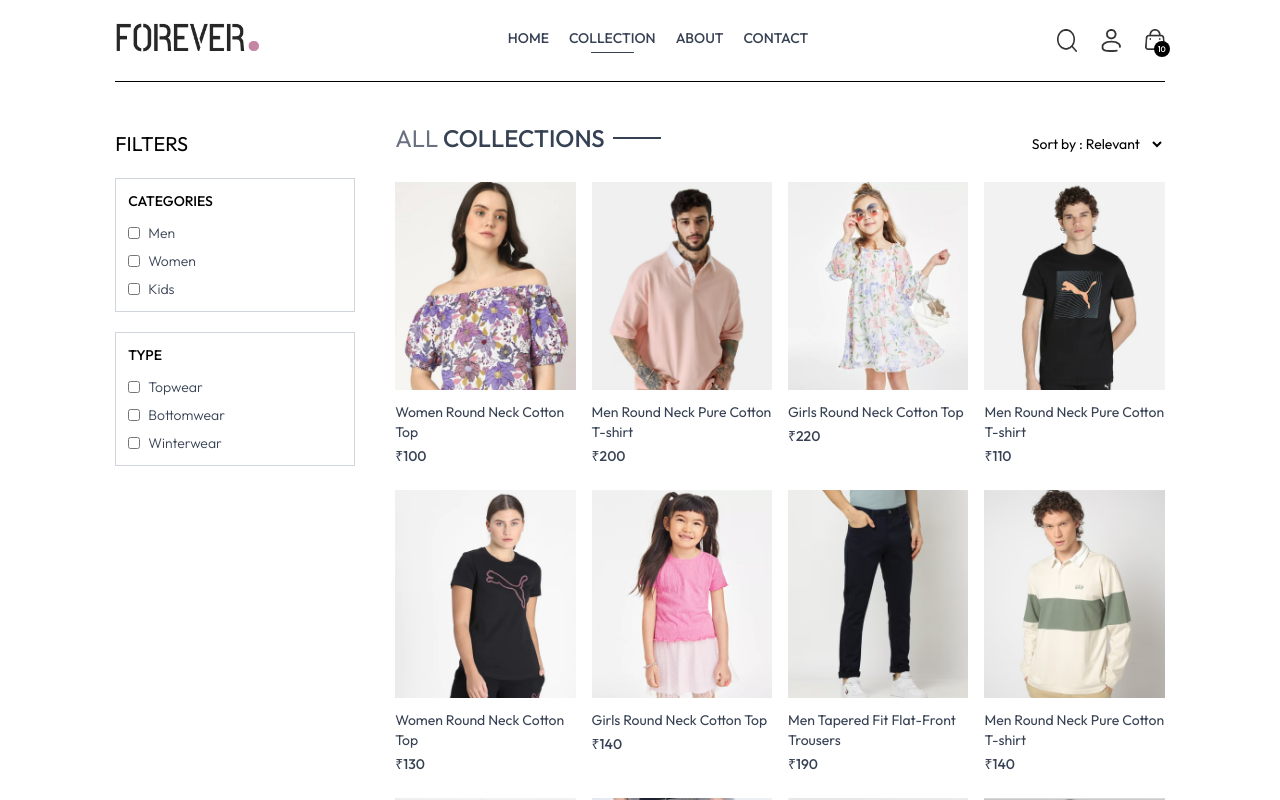
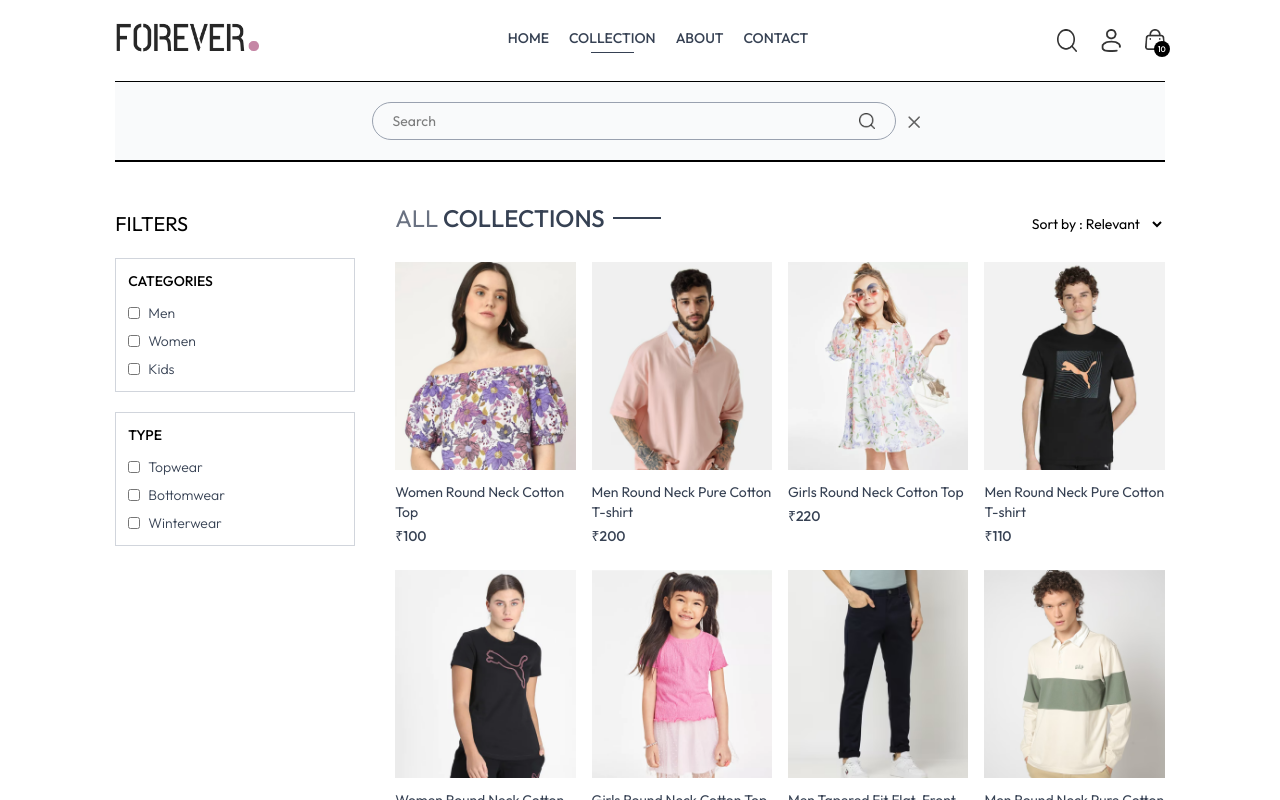
Before and after one commit to Abhishek-roy-221/forver_site, a React (Vite) app: page /collection in a window 1280 px wide. Both pictures are taken after a click on the picture 1066 px from the left and 40 px from the top of the page. Shown: the top 800 px of the page. Built offline with nearby package versions, Linux system fonts and the light colour scheme.

Commit message:
searchbar and changes in collection

```diff
--- a/src/App.jsx
+++ b/src/App.jsx
@@ -11,12 +11,14 @@
 import Order from './pages/Order'
 import Navbar from './components/Navbar.jsx'
 import Footer from './components/Footer.jsx'
+import SearchBar from './components/SearchBar.jsx'
 
 
 const App = () => {
   return (
     <div className='px-4 sm:px-[5vw] md:px-[7vw] lg:px-[9vw]'>
       <Navbar/>
+      <SearchBar/>
       <Routes>
        <Route path='/' element={<Home/>}/>
        <Route path='/collection' element={<Collection/>} />
--- a/src/components/Navbar.jsx
+++ b/src/components/Navbar.jsx
@@ -1,9 +1,11 @@
-import React, { useState } from 'react'
+import React, { useContext, useState } from 'react'
 import { assets } from '../assets/assets'
 import { Link, NavLink } from 'react-router-dom'
+import { ShopContext } from '../context/ShopConetxt';
 
 const Navbar = () => {
 const [visible,setVisible]= useState(false);
+const {setShowSearch}= useContext(ShopContext);
 
     return (
         <div className='flex items-center justify-between py-5 font-medium'>
@@ -34,7 +36,7 @@
             </ul>
 
             <div className='flex items-cemter gap-6'>
-                <img src={assets.search_icon} className='w-5 cursor-pointer' alt="" />
+                <img onClick={()=>setShowSearch(true)} src={assets.search_icon} className='w-5 cursor-pointer' alt="" />
 
                 <div className='group relative'>
                     <img className='w-5 cursor-pointer' src={assets.profile_icon} alt="" />
--- /dev/null
+++ b/src/components/SearchBar.jsx
@@ -0,0 +1,31 @@
+import React, { useContext, useEffect, useState } from 'react'
+import { assets } from '../assets/assets';
+import { ShopContext } from '../context/ShopConetxt';
+import { useLocation } from 'react-router-dom';
+
+const SearchBar = () => {
+  const { search, setSearch, showSearch, setShowSearch } = useContext(ShopContext);
+  const [visible,setVisible]= useState(false)
+  const location = useLocation();
+
+  useEffect(()=>{
+    if(location.pathname.includes('collection')){
+        setVisible(true);
+    }
+        else{
+            setVisible(false);
+        }
+    },[location])
+
+  return showSearch  && visible ?(
+    <div className='border-t border-b bg-gray-50 text-center'>
+        <div className='inline-flex items-center justify-center border border-gray-400 px-5 py-2 my-5 mx-3 rounded-full w-3/4 sm:w-1/2'>
+            <input value={search} onChange={(e)=>setSearch(e.target.value)} className='flex-1 outline-none bg=inherit text-sm' type="text" placeholder='Search'/>
+            <img className='w-4' src={assets.search_icon} alt="" />
+        </div>
+      <img onClick={()=>setShowSearch(false)} className='inline w-3 cursor-pointer' src={assets.cross_icon} alt="" />
+    </div>
+  ) :null;
+}
+
+export default SearchBar
--- a/src/context/ShopConetxt.jsx
+++ b/src/context/ShopConetxt.jsx
@@ -1,4 +1,4 @@
-import { createContext } from "react";
+import { createContext, use, useState } from "react";
 import { products } from "../assets/assets";
 
 export const ShopContext = createContext();
@@ -7,11 +7,12 @@
 
     const currency ='₹';
     const delivery_fee=10;
-
+const [search,setSearch] = useState('');
+const [showSearch,setShowSearch] = useState(false);
 
 
     const value = {
-products , currency,delivery_fee
+products , currency,delivery_fee,search,setSearch,showSearch,setShowSearch
     }
     return <ShopContext.Provider value={value}>
         {props.children}
--- a/src/pages/Collection.jsx
+++ b/src/pages/Collection.jsx
@@ -6,7 +6,7 @@
 
 const Collection = () => {
 
-  const { products } = useContext(ShopContext);
+  const { products ,search, showSearch} = useContext(ShopContext);
   const [showFilter, setShowFilter] = useState(false);
   const [filterProducts, setFilterProducts] = useState([]);
   const [category, setCategory] = useState([]);
@@ -34,6 +34,10 @@
   // Apply filter
   const applyFilter = () => {
     let productsCopy = products.slice();
+
+    if(showSearch && search){
+      productsCopy = productsCopy.filter(item=> item.name.toLowerCase().includes(search.toLowerCase()))
+    }
 
     if (category.length > 0) {
       productsCopy = productsCopy.filter(item => category.includes(item.category));
@@ -71,7 +75,7 @@
   // apply filter when category or subcategory changes
   useEffect(() => {
     applyFilter();   // ✅ call the function
-  }, [category, subCategory])
+  }, [category, subCategory,search,showSearch])
 
   useEffect(()=>{
 sortProduct();
@@ -133,7 +137,7 @@
 
           {/* Product sort */}
           <select onChange={(e)=>setSortType(e.target.value) }className='border-gray-300 text-sm px-2'>
-            <option value="relavent">Sort by : Relevant</option>
+            <option value="relavant">Sort by : Relevant</option>
             <option value="low-high">Sort by : low-high</option>
             <option value="high-low">Sort by : high-low</option>
           </select>
```
